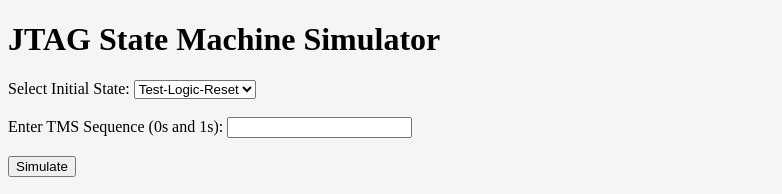
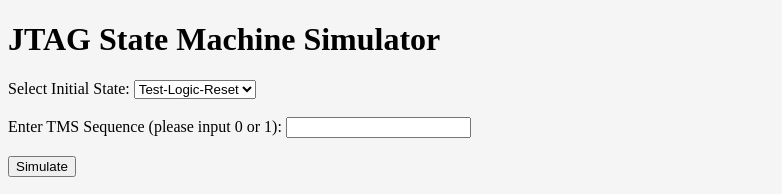
Before and after one commit to linyuxuanlin/ATE-Debug-Tools, a plain HTML site: page jtag-state-machine-simulation/index.html in a window 1280 px wide. Shown: the top 194 px of the page, without its empty margins (0-782 px from the left). Drawn offline with Linux system fonts and the light colour scheme.

Commit message:
Update index.html

```diff
--- a/jtag-state-machine-simulation/index.html
+++ b/jtag-state-machine-simulation/index.html
@@ -44,7 +44,7 @@
 
     <br /><br />
 
-    <label for="tmsSequence">Enter TMS Sequence (0s and 1s):</label>
+    <label for="tmsSequence">Enter TMS Sequence (please input 0 or 1):</label>
     <input type="text" id="tmsSequence" onkeydown="handleEnterKey(event)" />
 
     <br /><br />
```
